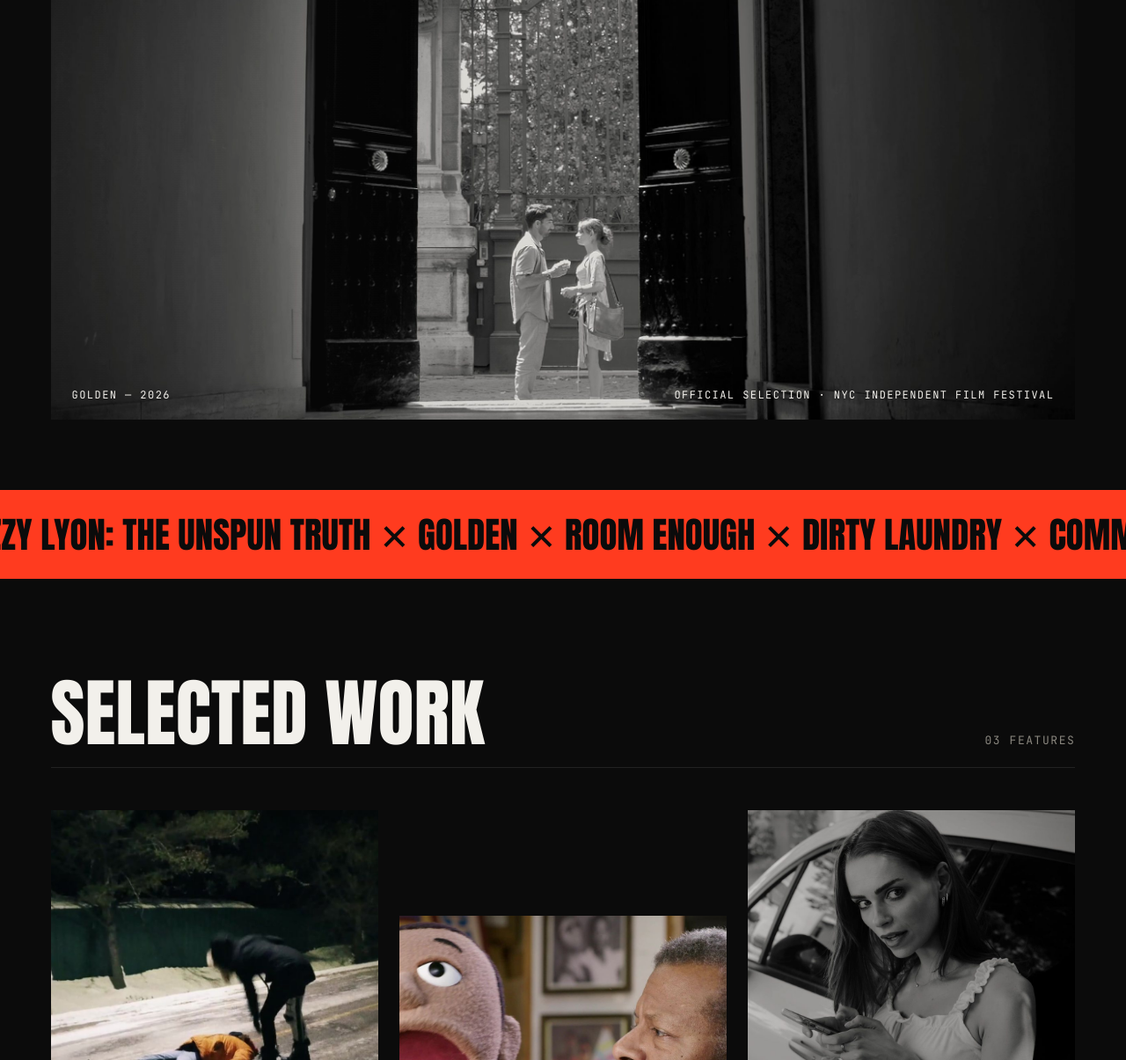
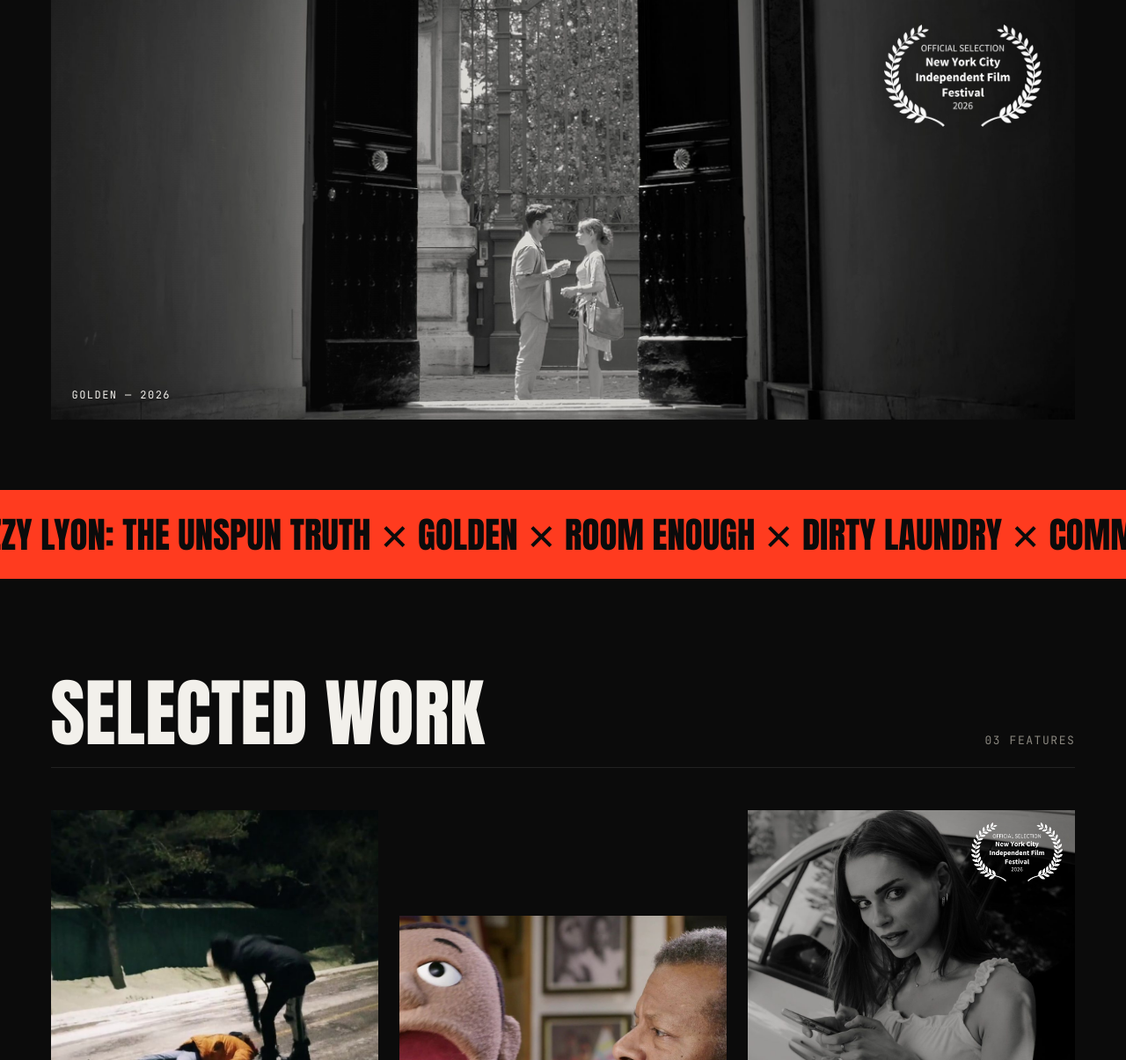
Before and after one commit to numbir9/mehrantorgoley.com, a plain HTML site: page index.html in a window 1280 px wide. Shown: the part 775-1980 px from the top of the page at 88% size. Drawn offline with Linux system fonts and the light colour scheme.

Commit message:
NYCIFF 2026 laurel on Golden stills and share image
Co-Authored-By: Claude Opus 5.5 <noreply@anthropic.com>
Claude-Session: https://claude.ai/code/session_01QxohaKchHtnYZZUWAQcRBD

```diff
--- a/assets/css/site.css
+++ b/assets/css/site.css
@@ -175,3 +175,11 @@ a:focus-visible,button:focus-visible{outline:2px solid var(--accent);outline-off
 /* email copied toast */
 .toast{position:fixed;left:50%;bottom:28px;transform:translate(-50%,20px);background:var(--ink);color:var(--bg);padding:14px 20px;font-size:12px;opacity:0;pointer-events:none;transition:opacity .25s,transform .25s;z-index:20;max-width:calc(100vw - 32px)}
 .toast.on{opacity:1;transform:translate(-50%,0)}
+
+/* festival laurels on stills */
+.reel img.laurel,.card .frame img.laurel{position:absolute;inset:auto;left:auto;bottom:auto;height:auto;object-fit:contain;transform:none;transition:none;pointer-events:none;filter:drop-shadow(0 0 14px rgba(0,0,0,.55))}
+.reel img.laurel{top:clamp(16px,3vw,40px);right:clamp(16px,3vw,40px);width:clamp(110px,14vw,220px)}
+.card .frame{position:relative}
+.card .frame img.laurel{top:14px;right:14px;width:clamp(96px,28%,150px)}
+.card:hover .frame img.laurel{transform:none}
+@media (max-width:700px){.reel img.laurel{width:96px;top:14px;right:14px}}
--- a/index.html
+++ b/index.html
@@ -47,8 +47,9 @@
 
   <div class="reel">
     <img src="/assets/img/golden-doorway.jpg" alt="Golden — a couple talks in sunlight, framed by tall open doors" width="2400" height="1200" fetchpriority="high" style="object-position:50% 80%">
+    <img class="laurel" src="/assets/img/laurel-nyciff-2026.png" alt="Official Selection, New York City Independent Film Festival 2026" width="800" height="518">
     <div class="scan"></div>
-    <div class="cap mono"><span>Golden — 2026</span><span>Official Selection · NYC Independent Film Festival</span></div>
+    <div class="cap mono"><span>Golden — 2026</span></div>
   </div>
 
   <div class="marquee" aria-hidden="true">
@@ -75,7 +76,7 @@
         <p>Mockumentary. With Phil LaMarr, David Koechner, Greg Proops. Octane Multimedia.</p>
       </article>
       <article class="card reveal">
-        <div class="frame"><img src="/assets/img/golden-leah.jpg" alt="Golden — Leah Eckardt glances up from her phone beside a white car" loading="lazy" style="object-position:94% 50%"></div>
+        <div class="frame"><img src="/assets/img/golden-leah.jpg" alt="Golden — Leah Eckardt glances up from her phone beside a white car" loading="lazy" style="object-position:94% 50%"><img class="laurel" src="/assets/img/laurel-nyciff-2026.png" alt="" width="800" height="518"></div>
         <div class="row"><h3 class="ttl display" style="margin:0">Golden</h3><span class="mono">03 — 2026</span></div>
         <p>Suddenly stranded in Rome, an American filmmaker meets a heartbroken young woman and invites her to join him on a trip through the Italian countryside.</p>
         <ul class="laurels mono">
```
Also changed, not shown: assets/img/golden-doorway-og.jpg, assets/img/laurel-nyciff-2026.png (added).
